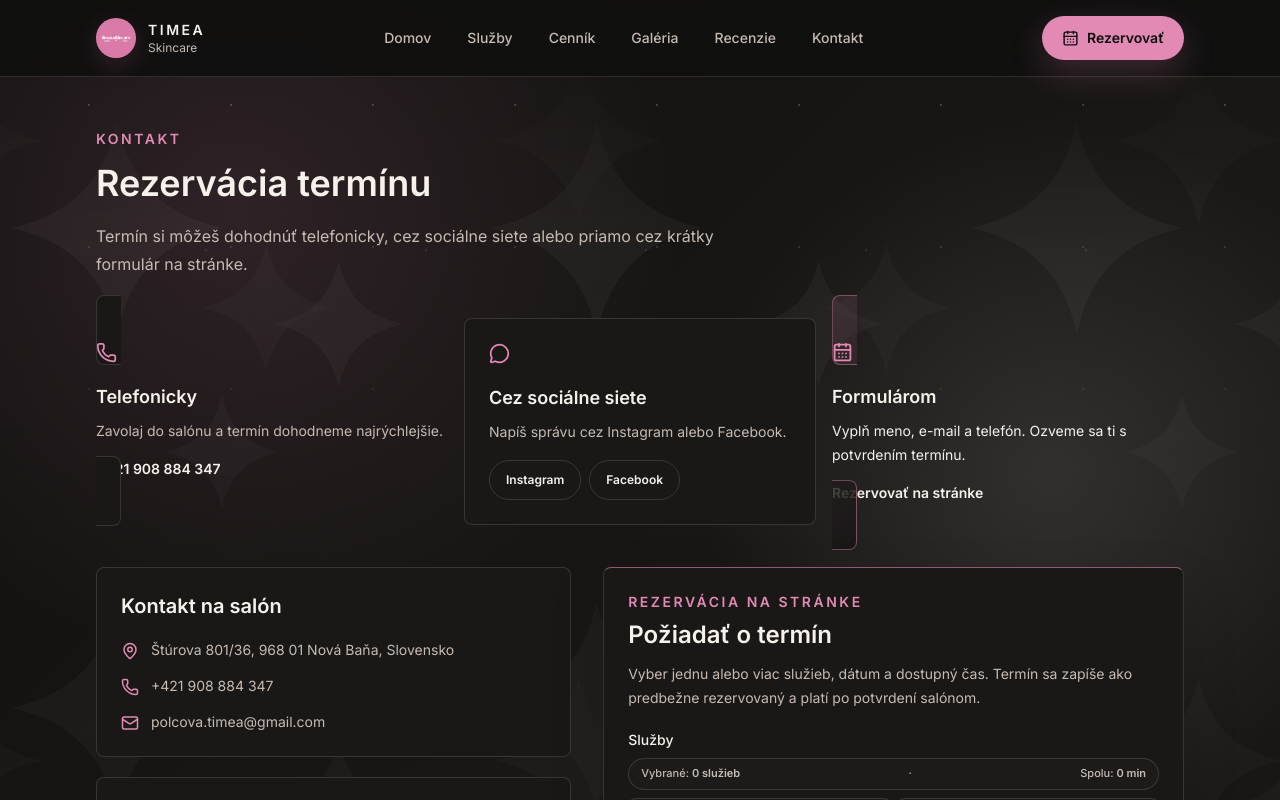
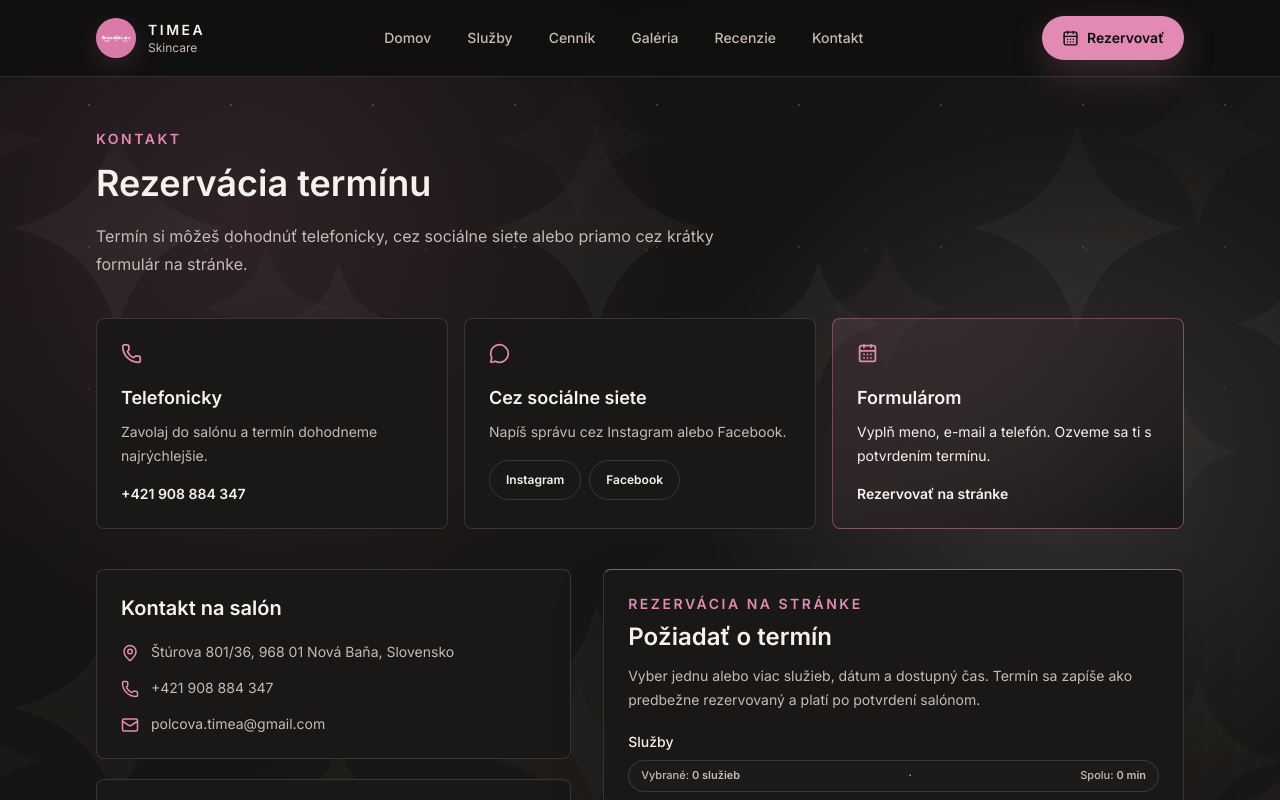
Before and after one commit to StanleyKabat/timeaskincare, a Next.js app: page /kontakt in a window 1280 px wide. Shown: the top 800 px of the page. Built offline with nearby package versions, Linux system fonts and the light colour scheme.

Commit message:
Fix contact cards layout

```diff
--- a/app/kontakt/page.tsx
+++ b/app/kontakt/page.tsx
@@ -42,7 +42,7 @@ export default function ContactPage() {
         <ScrollReveal staggerIndex={0} className="min-w-0">
           <a
             href={siteConfig.phoneHref}
-          className="interactive-card min-w-0 rounded-lg border border-[var(--color-line)] bg-[var(--color-surface)] p-3.5 transition hover:border-[var(--color-powder)] sm:p-6"
+            className="interactive-card block h-full min-w-0 rounded-lg border border-[var(--color-line)] bg-[var(--color-surface)] p-3.5 transition hover:border-[var(--color-powder)] sm:p-6"
           >
             <Phone className="text-[var(--color-powder)]" size={21} aria-hidden="true" />
             <h2 className="mt-3 text-base font-semibold text-[var(--color-charcoal)] sm:mt-5 sm:text-lg">
@@ -58,7 +58,7 @@ export default function ContactPage() {
         </ScrollReveal>
 
         <ScrollReveal staggerIndex={1} className="min-w-0">
-          <div className="interactive-card min-w-0 rounded-lg border border-[var(--color-line)] bg-[var(--color-surface)] p-3.5 sm:p-6">
+          <div className="interactive-card h-full min-w-0 rounded-lg border border-[var(--color-line)] bg-[var(--color-surface)] p-3.5 sm:p-6">
             <MessageCircle className="text-[var(--color-powder)]" size={21} aria-hidden="true" />
             <h2 className="mt-3 text-base font-semibold text-[var(--color-charcoal)] sm:mt-5 sm:text-lg">
               Cez sociálne siete
@@ -90,7 +90,7 @@ export default function ContactPage() {
         <ScrollReveal staggerIndex={2} className="min-w-0">
           <a
             href="#rezervacia"
-          className="interactive-card min-w-0 rounded-lg border border-[rgba(226,138,180,0.42)] bg-[linear-gradient(145deg,rgba(226,138,180,0.12),var(--color-surface))] p-3.5 transition hover:border-[var(--color-powder)] sm:p-6"
+            className="interactive-card block h-full min-w-0 rounded-lg border border-[rgba(226,138,180,0.42)] bg-[linear-gradient(145deg,rgba(226,138,180,0.12),var(--color-surface))] p-3.5 transition hover:border-[var(--color-powder)] sm:p-6"
           >
             <CalendarDays className="text-[var(--color-powder)]" size={21} aria-hidden="true" />
             <h2 className="mt-3 text-base font-semibold text-[var(--color-charcoal)] sm:mt-5 sm:text-lg">
```
Lines whose indentation alone changed are shown as unchanged.
